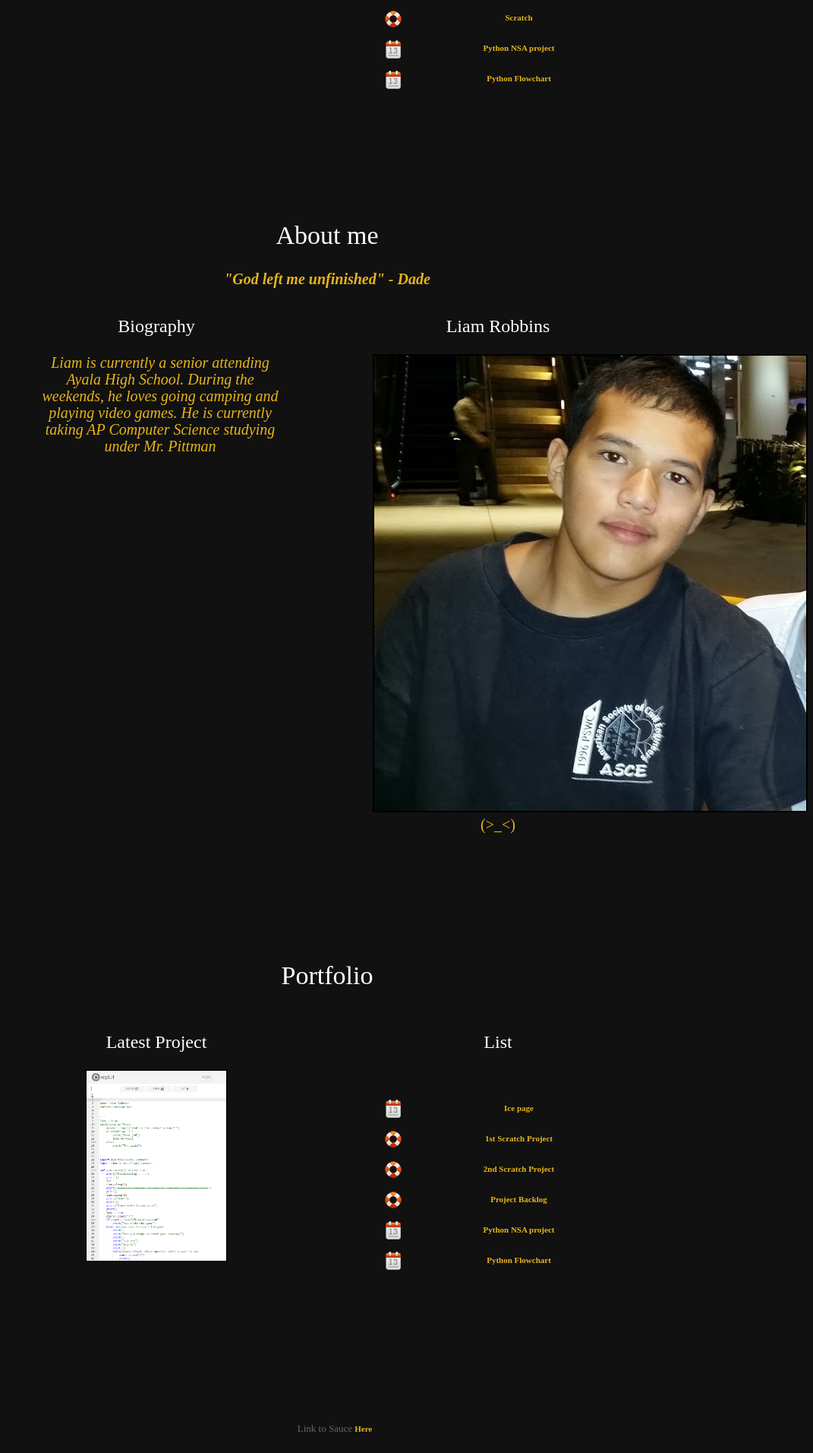
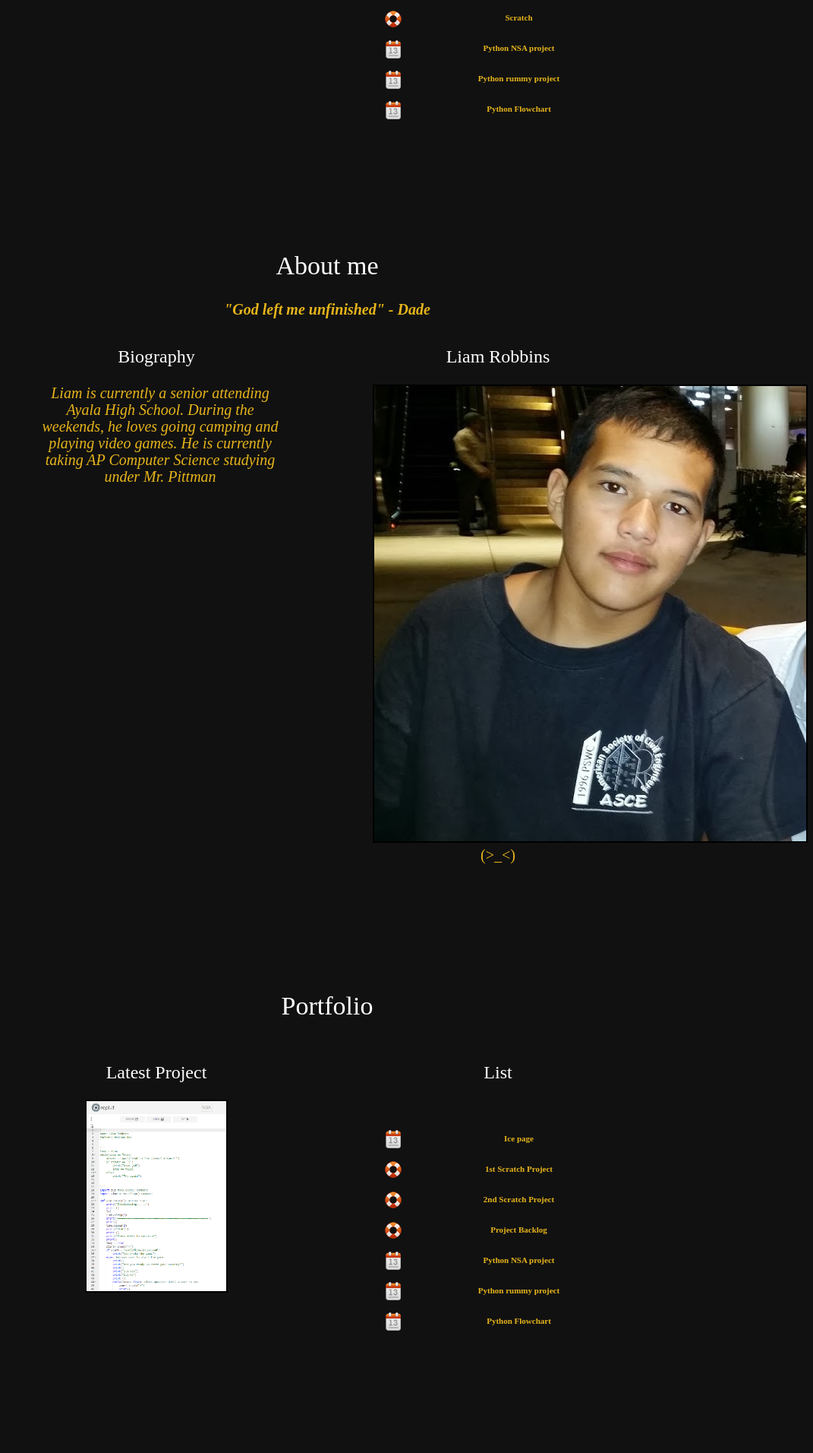
Before and after one commit to liamrobbins/liamrobbins.github.io, a plain HTML site: page index.html in a window 1280 px wide. Shown: the part 354-2266 px from the top of the page at 76% size, without its empty margins (209-1280 px from the left). Drawn offline with Linux system fonts and the light colour scheme; files whose address does not match are found by name.

Commit message:
Python Rummy

```diff
--- a/index.html
+++ b/index.html
@@ -59,7 +59,8 @@ $(document).ready(function ()
                     <li><a href="#about" class="service_one">Biography</a></li>
                     <li><a href="ICE\ice.html" class="service_two">Ice page</a></li>
                     <li><a href="https://scratch.mit.edu/projects/119017959/" class="service_three">Scratch</a></li>
-					<li><a href="https://repl.it/DeBh/18" class="service_two">Python NSA project</a></li>
+                    <li><a href="https://repl.it/DeBh/18" class="service_two">Python NSA project</a></li>
+					<li><a href="https://repl.it/DxKC/57" class="service_two">Python rummy project</a></li>
 					<li><a href="https://drive.google.com/file/d/0B9E_SrC8eytYa1N1dFAzQng1VGc/view?usp=sharing" class="service_two">Python Flowchart</a></li>
                 </ul>
             </div>
@@ -111,6 +112,7 @@ $(document).ready(function ()
 					<li><a href="https://scratch.mit.edu/projects/120230659/#player" class="service_three">2nd Scratch Project</a></li>
                     <li><a href="ExcelDocs/Backlog.xlsx" class="service_three">Project Backlog</a></li>
 					<li><a href="https://repl.it/DeBh/18" class="service_two">Python NSA project</a></li>
+					<li><a href="https://repl.it/DxKC/57" class="service_two">Python rummy project</a></li>
 					<li><a href="https://drive.google.com/file/d/0B9E_SrC8eytYa1N1dFAzQng1VGc/view?usp=sharing" class="service_two">Python Flowchart</a></li>
                 </ul>
                 <div class="cleaner h30"></div>
```
